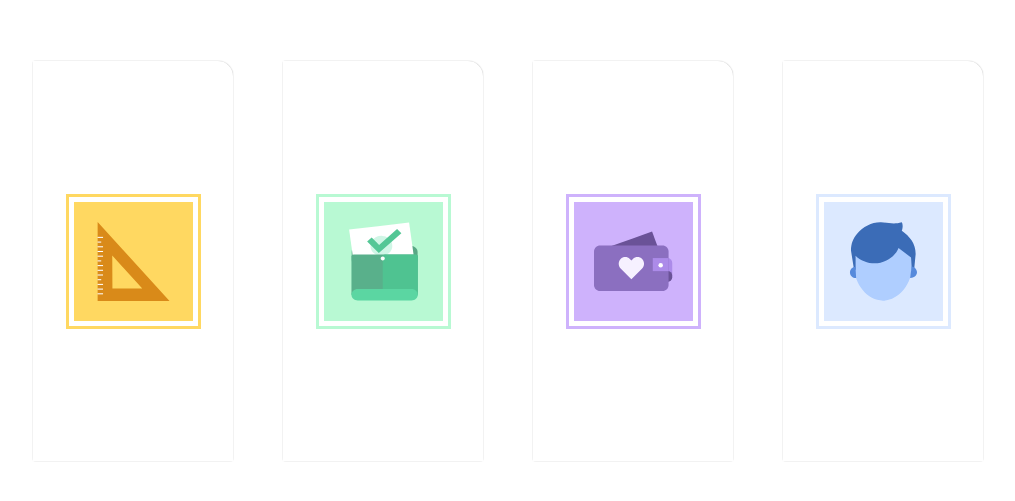
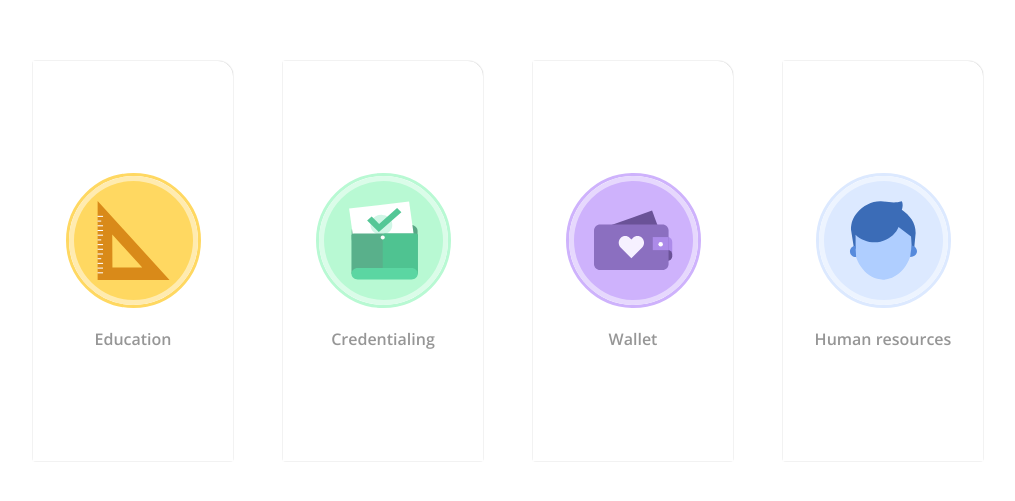
Before and after one commit to Beefaz/cards, a plain HTML site: page index.html in a window 1280 px wide. Shown: the part 139-640 px from the top of the page, without its empty margins (132-1147 px from the left). Drawn offline with nearby package versions, Linux system fonts and the light colour scheme.

Commit message:
task finished

```diff
--- a/index.html
+++ b/index.html
@@ -48,6 +48,7 @@
                 </svg>
             </div>
         </div>
+        <div class="text">Education</div>
     </div>
     <div class="card green">
         <div class="image-container">
@@ -92,6 +93,7 @@
                 </svg>
             </div>
         </div>
+        <div class="text">Credentialing</div>
     </div>
     <div class="card purple">
         <div class="image-container">
@@ -120,6 +122,7 @@
                 </svg>
             </div>
         </div>
+        <div class="text">Wallet</div>
     </div>
     <div class="card blue">
         <div class="image-container">
@@ -142,6 +145,7 @@
                 </svg>
             </div>
         </div>
+        <div class="text">Human resources</div>
     </div>
 </main>
 </body>
--- a/style.css
+++ b/style.css
@@ -3,7 +3,10 @@
     --color-green: rgba(184, 249, 211, 1);
     --color-purple: rgba(206, 178, 252, 1);
     --color-blue: rgba(220, 233, 255, 1);
-    --color-white: rgba(255, 255, 255, 1);
+    --color-white: rgba(255, 255, 255, 0.5);
+    font-family: "Open Sans", serif;
+    color: rgba(150, 150, 150, 1);
+    font-weight: bold;
 }
 
 
@@ -27,7 +30,6 @@ main {
     align-items: center;
     flex-wrap: wrap;
     gap: 50px;
-    font-family: "Open Sans", serif;
 }
 
 /*global card*/
@@ -39,6 +41,7 @@ main {
     flex-direction: column;
     justify-content: center;
     align-items: center;
+    gap: 20px;
     border: 1px solid transparent;
     border-radius: 0 15px 0 0;
     box-shadow: 0 0 2px -1px black;
@@ -53,13 +56,13 @@ main {
     display: flex;
     justify-content: center;
     align-items: center;
-    /*border-radius: 50%;*/
+    border-radius: 50%;
 }
 
 .card .svg-wrapper {
     width: 100%;
     height: 100%;
-    /*border-radius: 50%;*/
+    border-radius: 50%;
     padding: 20px;
 }
 
@@ -67,14 +70,16 @@ main {
     width: 100%;
     height: 100%;
 }
+
 .card:hover {
     left: 10px;
     bottom: 10px;
     box-shadow: 0 0 5px -1px black, -23px 27px 28px -18px black;
     transition: box-shadow 0.5s ease-out,
-                bottom 0.5s ease-out,
-                left 0.5s ease-out;
+    bottom 0.5s ease-out,
+    left 0.5s ease-out;
 }
+
 /*yellow*/
 .card:hover.yellow {
     background: var(--color-yellow);
```
